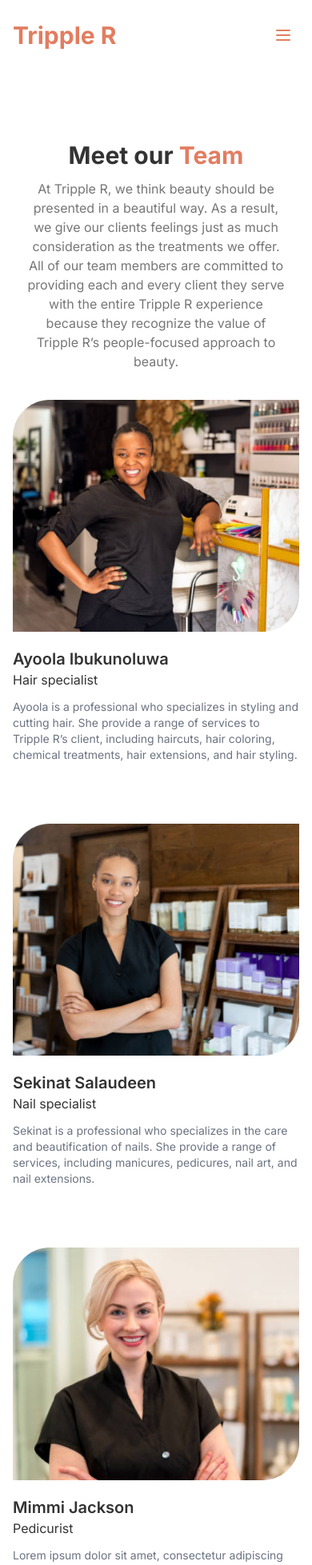
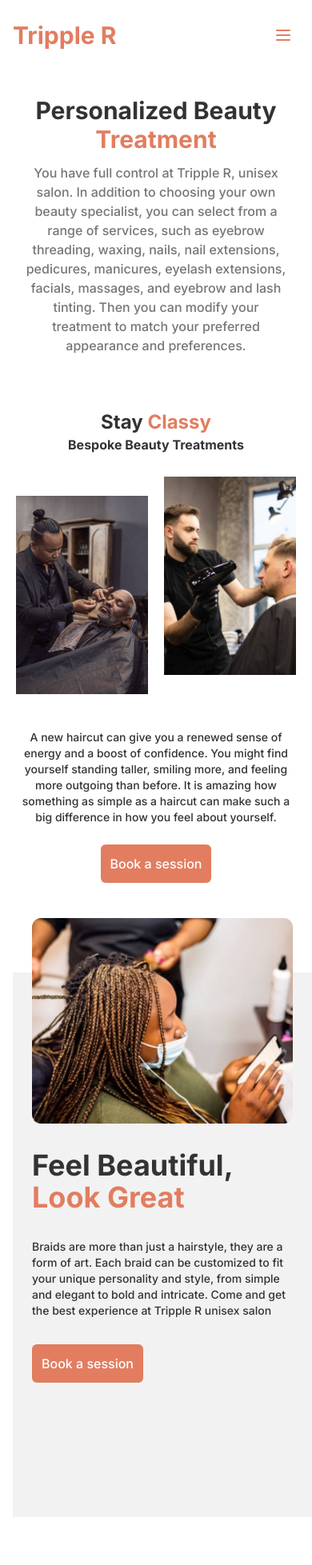
Before and after one commit to iamclement1/tripple-r, a Next.js app: page / in a window 390 px wide. Shown: the top 1957 px of the page at 80% size. Built offline with nearby package versions, Linux system fonts and the light colour scheme.

Commit message:
"update: dashboard"

```diff
--- a/src/pages/index.jsx
+++ b/src/pages/index.jsx
@@ -1,14 +1,85 @@
 import Image from 'next/image'
-import { Inter } from 'next/font/google'
 import { Client, Navbar, Products, Team } from '@/components/layouts'
 import React from 'react'
+import img1 from '../assets/images/image66.png'
+import Link from 'next/link'
+import { Classy } from '@/components/sessions'
+import { personalized } from '@/utils/Utils'
+import { Fade } from 'react-awesome-reveal'
 
-const inter = Inter({ subsets: ['latin'] })
 
 export default function Home() {
   return (
     <React.Fragment>
 
+      <session>
+        <h1 className='mx-auto text-center text-3xl md:text-4xl font-bold text-[#333333] md:w-3/6 lg:w-2/6'>
+          Personalized Beauty  <span className='text-[#E27D60]'>Treatment</span>
+        </h1>
+        <p className='lg:w-[56rem] mx-8 md:mx-14 lg:mx-auto my-3 text-center text-[18x] text-[#767676]'>
+          You have full control at Tripple R, unisex salon. In addition to choosing your own beauty specialist, you can select from a range of services, such as eyebrow threading, waxing, nails, nail extensions, pedicures, manicures, eyelash extensions, facials, massages, and eyebrow and lash tinting. Then you can modify your treatment to match your preferred appearance and preferences.
+        </p>
+
+        <div className=' md:mx-24 xl:mx-36 grid grid-cols-1 md:grid md:grid-cols-1 lg:grid lg:grid-cols-3
+                gap-2 md:gap-4 lg:gap-4'>
+          {
+            personalized && personalized.map((index, id) => {
+              return (
+                <>
+                  <Fade direction='up' triggerOnce cascade>
+                    <div key={id}
+                      className='flex flex-col items-center mb-4 rounded-lg p-4 mt-2 md:mt-4 lg:mt-4'>
+                      <Image src={index.image}
+                        alt='team photograph'
+                        width={500}
+                        height={500} />
+                      <p className='my-3 text-[12px] lg:text-[12px] xl:text-[18px] text-center text-gray-500'>
+                        {index.description}
+                      </p>
+                      <button className='bg-[#E27D60] p-3 rounded-md text-white'>
+                        <Link href={"https://wa.me/07047460396"}>
+                          {index.btn}
+                        </Link>
+                      </button>
+                    </div>
+                  </Fade>
+                </>
+              )
+            })
+          }
+        </div>
+      </session>
+
+
+      <main className='my-14'>
+        <Classy />
+      </main>
+
+
+      <section className='bg-[#F2F2F2] ml-4 lg:ml-96 p-6 mt-28 lg:mt-0'>
+        <div className='relative bottom-28 md:bottom-0 lg:bottom-0 lg:right-60 lg:flex'>
+          <Image src={img1}
+            alt='image'
+            width={400}
+            height={400}
+            className='my-5'
+          />
+
+          <div className='lg:ml-56 my-8'>
+            <h1 className='text-[#333] text-4xl font-bold lg:w-4/6'>
+              Feel Beautiful, <span className='text-[#E27D60]' >Look Great</span>
+            </h1>
+            <p className='my-8 text-[#333] lg:w-4/6 text-sm'>
+              Braids are more than just a hairstyle, they are a form of art. Each braid can be customized to fit your unique personality and style, from simple and elegant to bold and intricate. Come and get the best experience at Tripple R unisex salon
+            </p>
+            <button className='bg-[#E27D60] p-3 rounded-md text-white'>
+              <Link href={"https://wa.me/07047460396"}>
+                Book a session
+              </Link>
+            </button>
+          </div>
+        </div>
+      </section>
       <main className='my-14'>
         <Team />
       </main>
```
